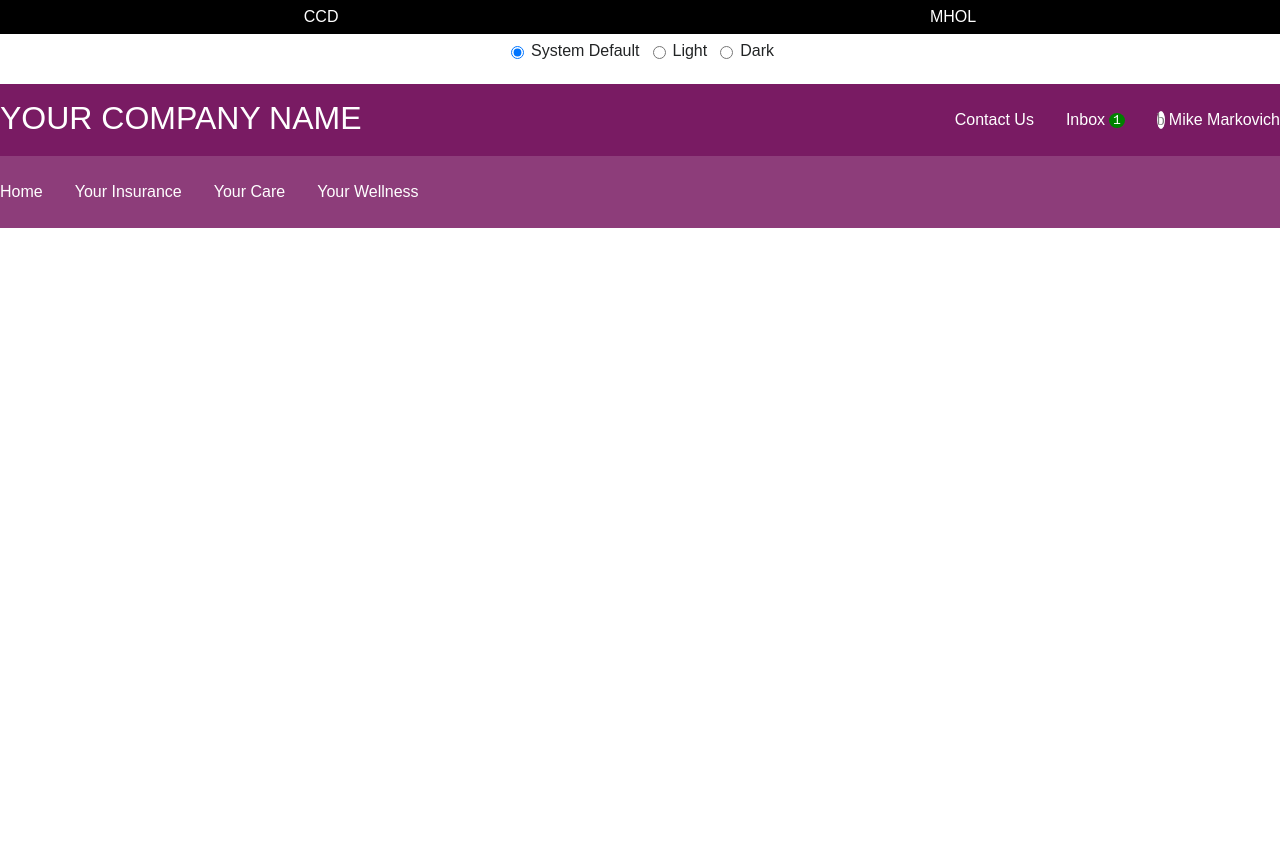
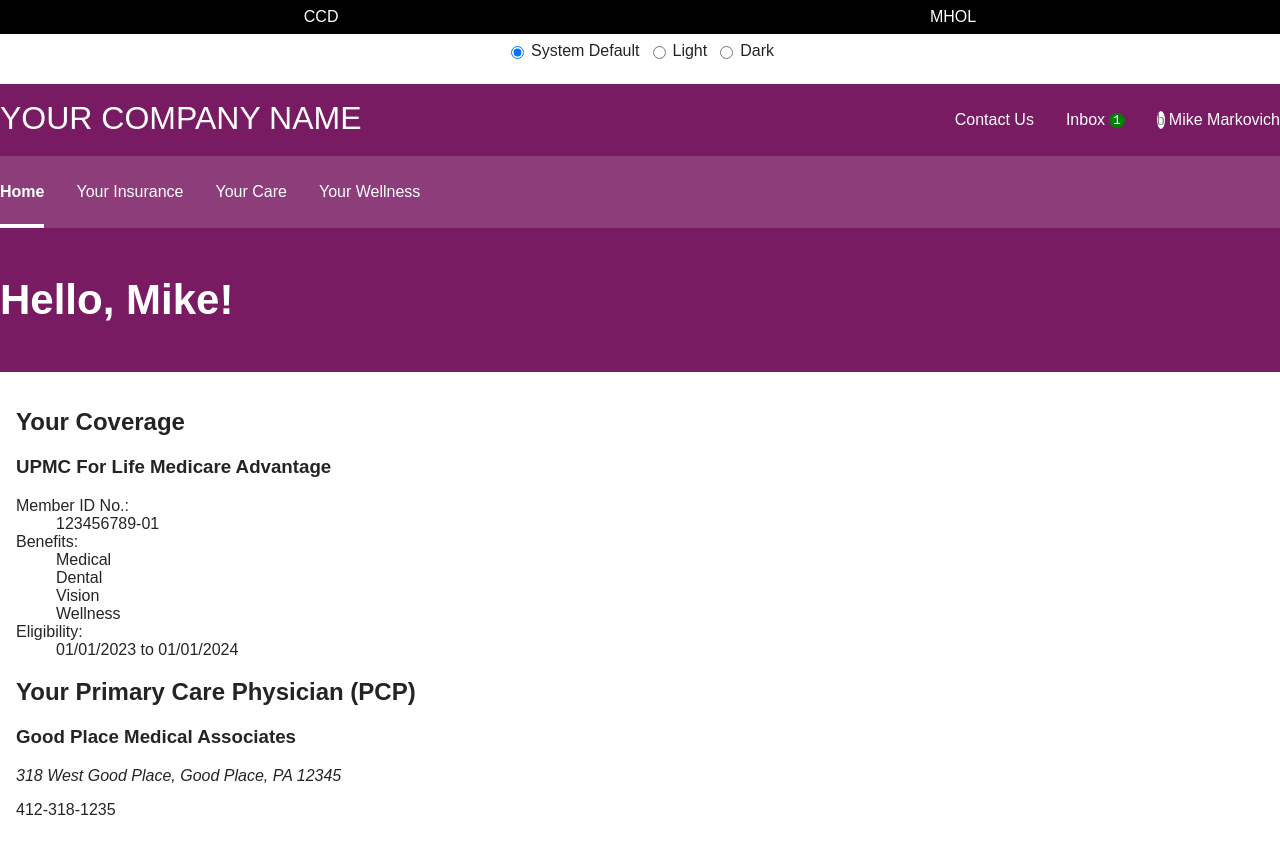
Before and after one commit to mikemarkovich/stackblitz-starters-9dtuvr, an Angular app: page /mhol in a window 1280 px wide. Before the commit the page ends 800 px from the top, so only its background shows below. Built offline with nearby package versions, Linux system fonts and the light colour scheme.

Commit message:
7 files modified

```diff
--- a/src/components/mhol/branding/branding.css
+++ b/src/components/mhol/branding/branding.css
@@ -22,7 +22,7 @@ svg {
 }
 
 a {
-  color: var(--ods-color-nav-items);
+  color: var(--ods-color-surface-brand-text);
 }
 
 :is(.inbox, .name) {
--- a/src/components/mhol/home/welcome/welcome.css
+++ b/src/components/mhol/home/welcome/welcome.css
@@ -0,0 +1,16 @@
+:host {
+  background-color:var(--ods-color-surface-brand);
+}
+
+h1 {
+  margin-top:0;
+  margin-bottom:0;
+  padding:var(--ods-core-space-xxl) 0;
+  font-size:var(--ods-core-type-size-xxl);
+  color:var(--ods-color-surface-brand-text);
+}
+
+.coverage {
+  background-color:hsl(var(--ods-core-color-pure-white));
+  padding:1rem;
+}
--- a/src/components/mhol/home/welcome/welcome.html
+++ b/src/components/mhol/home/welcome/welcome.html
@@ -0,0 +1,30 @@
+<h1>Hello, Mike!</h1>
+<div class="coverage">
+  <div>
+    <h2>Your Coverage</h2>
+    <h3>UPMC For Life Medicare Advantage</h3>
+    <dl>
+      <div>
+        <dt>Member ID No.:</dt>
+        <dd>123456789-01</dd>
+      </div>
+      <div>
+        <dt>Benefits:</dt>
+        <dd>Medical</dd>
+        <dd>Dental</dd>
+        <dd>Vision</dd>
+        <dd>Wellness</dd>
+      </div>
+      <div>
+        <dt>Eligibility:</dt>
+        <dd>01/01/2023 to 01/01/2024</dd>
+      </div>
+    </dl>
+  </div>
+  <div>
+    <h2>Your Primary Care Physician (PCP)</h2>
+    <h3>Good Place Medical Associates</h3>
+    <address>318 West Good Place, Good Place, PA 12345</address>
+    <p>412-318-1235</p>
+  </div>
+</div>
--- a/src/components/mhol/nav/nav.css
+++ b/src/components/mhol/nav/nav.css
@@ -10,7 +10,7 @@
   content:'';
   background-color:var(--ods-color-surface-brand);
   position:absolute;
-  z-index:-1;
+  z-index:-1; /* token? */
   width:100%;
   height:100%;
 }
@@ -18,5 +18,10 @@
 a {
   display:grid;
   align-items:center;
-  color:var(--ods-color-nav-items);
+  color:var(--ods-color-surface-brand-text);
 }
+
+a.active {
+  background-image:linear-gradient(0deg, var(--ods-color-surface-brand-border) 5%, transparent 5%);
+  font-weight:700;
+}
--- a/src/components/mhol/nav/nav.html
+++ b/src/components/mhol/nav/nav.html
@@ -1,4 +1,4 @@
-<a href="#">Home</a>
+<a href="#" class="active">Home</a>
 <a href="#">Your Insurance</a>
 <a href="#">Your Care</a>
 <a href="#">Your Wellness</a>
--- a/src/tokens/core.css
+++ b/src/tokens/core.css
@@ -46,18 +46,18 @@
 
   /* type */
   /* could research fluid typography or adaptive typography here */
-  --ods-core-typography-size-xs:0.75rem;
-  --ods-core-typography-size-sm:0.875rem;
-  --ods-core-typography-size-def:1rem;
-  --ods-core-typography-size-md:1.25rem;
-  --ods-core-typography-size-lg:1.625rem;
-  --ods-core-typography-size-xl:2rem;
-  --ods-core-typography-size-xxl:2.625rem;
-  --ods-core-typography-font-sans-serif:'Arial', sans-serif;
-  --ods-core-typography-font-monospaced:'Courier New', monospace;
-  --ods-core-typography-weight-normal:400;
-  --ods-core-typography-weight-medium:500;
-  --ods-core-typography-weight-bold:700;
+  --ods-core-type-size-xs:0.75rem;
+  --ods-core-type-size-sm:0.875rem;
+  --ods-core-type-size-def:1rem;
+  --ods-core-type-size-md:1.25rem;
+  --ods-core-type-size-lg:1.625rem;
+  --ods-core-type-size-xl:2rem;
+  --ods-core-type-size-xxl:2.625rem;
+  --ods-core-type-font-sans-serif:'Arial', sans-serif;
+  --ods-core-type-font-monospaced:'Courier New', monospace;
+/*   --ods-core-type-weight-normal:400;
+  --ods-core-type-weight-medium:500;
+  --ods-core-type-weight-bold:700; */
 
   /* spacing */
   /* no default is needed here */
--- a/src/tokens/semantic.css
+++ b/src/tokens/semantic.css
@@ -5,12 +5,13 @@
   --ods-color-surface-root-text: hsl(var(--ods-core-color-neutral-900));
   --ods-color-surface-brand: hsl(var(--ods-core-color-primary-800));
   --ods-color-surface-brand-lightened: hsl(var(--ods-core-color-pure-white) / 15%); /* can be color-mix at some point */
-  --ods-color-nav-items:hsl(var(--ods-core-color-pure-white));
+  --ods-color-surface-brand-text:hsl(var(--ods-core-color-pure-white));
+  --ods-color-surface-brand-border:hsl(var(--ods-core-color-pure-white));
 
   /* not changing between modes */
-  --ods-type-font-root:var(--ods-core-typography-font-sans-serif);
-  --ods-type-font-input:var(--ods-core-typography-font-sans-serif);
-  --ods-type-font-number:var(--ods-core-typography-font-monospaced);
+  --ods-type-font-root:var(--ods-core-type-font-sans-serif);
+  --ods-type-font-input:var(--ods-core-type-font-sans-serif);
+  --ods-type-font-number:var(--ods-core-type-font-monospaced);
 
   --ods-space-nav-items:var(--ods-core-space-xl);
 }
@@ -20,9 +21,11 @@
     color-scheme: dark;
 
     --ods-color-surface-root: hsl(var(--ods-core-color-neutral-900));
-    --ods-color-surface-root-text: hsl(var(--ods-core-color-neutral-100)); /* may need hsl opacity here */
+    --ods-color-surface-root-text: hsl(var(--ods-core-color-neutral-100));
     --ods-color-surface-brand: hsl(var(--ods-core-color-neutral-800));
-    --ods-color-nav-items:hsl(var(--ods-core-color-neutral-100), 87%);
+    --ods-color-surface-brand-lightened: hsl(var(--ods-core-color-pure-white) / 15%);
+    --ods-color-surface-brand-text:hsl(var(--ods-core-color-pure-white) / 85%);
+    --ods-color-surface-brand-border:hsl(var(--ods-core-color-pure-white) / 85%);
   }
 }
 
@@ -32,14 +35,18 @@
   --ods-color-surface-root: hsl(var(--ods-core-color-pure-white));
   --ods-color-surface-root-text: hsl(var(--ods-core-color-neutral-900));
   --ods-color-surface-brand: hsl(var(--ods-core-color-primary-800));
-  --ods-color-nav-items:hsl(var(--ods-core-color-pure-white));
+  --ods-color-surface-brand-lightened: hsl(var(--ods-core-color-pure-white) / 15%);
+  --ods-color-surface-brand-text:hsl(var(--ods-core-color-pure-white));
+  --ods-color-surface-brand-border:hsl(var(--ods-core-color-pure-white));
 }
 
 [color-scheme='dark'] {
   color-scheme: dark;
 
   --ods-color-surface-root: hsl(var(--ods-core-color-neutral-900));
-  --ods-color-surface-root-text: hsl(var(--ods-core-color-neutral-100)); /* may need hsl opacity here */
+  --ods-color-surface-root-text: hsl(var(--ods-core-color-neutral-100));
   --ods-color-surface-brand: hsl(var(--ods-core-color-neutral-800));
-  --ods-color-nav-items:hsl(var(--ods-core-color-neutral-100), 87%);
+  --ods-color-surface-brand-lightened: hsl(var(--ods-core-color-pure-white) / 15%);
+  --ods-color-surface-brand-text:hsl(var(--ods-core-color-pure-white) / 85%);
+  --ods-color-surface-brand-border:hsl(var(--ods-core-color-pure-white) / 85%);
 }
```
